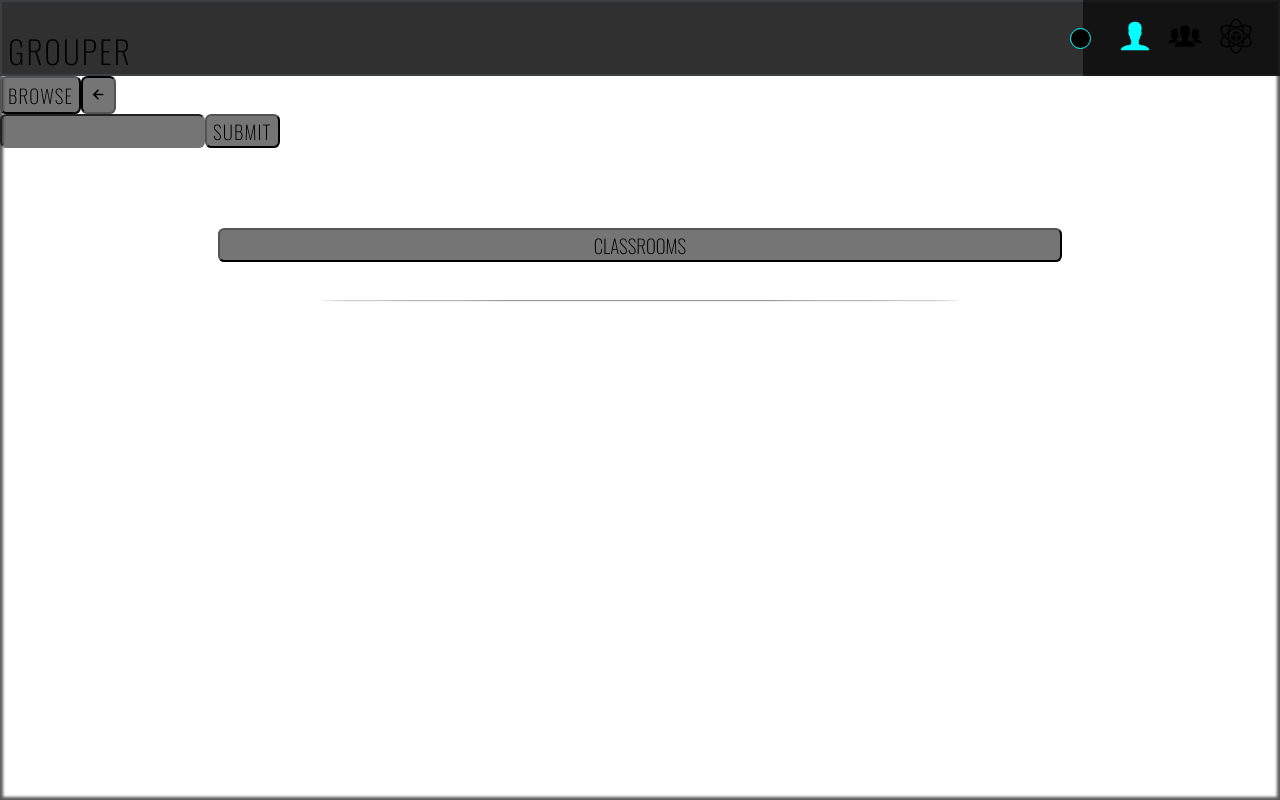
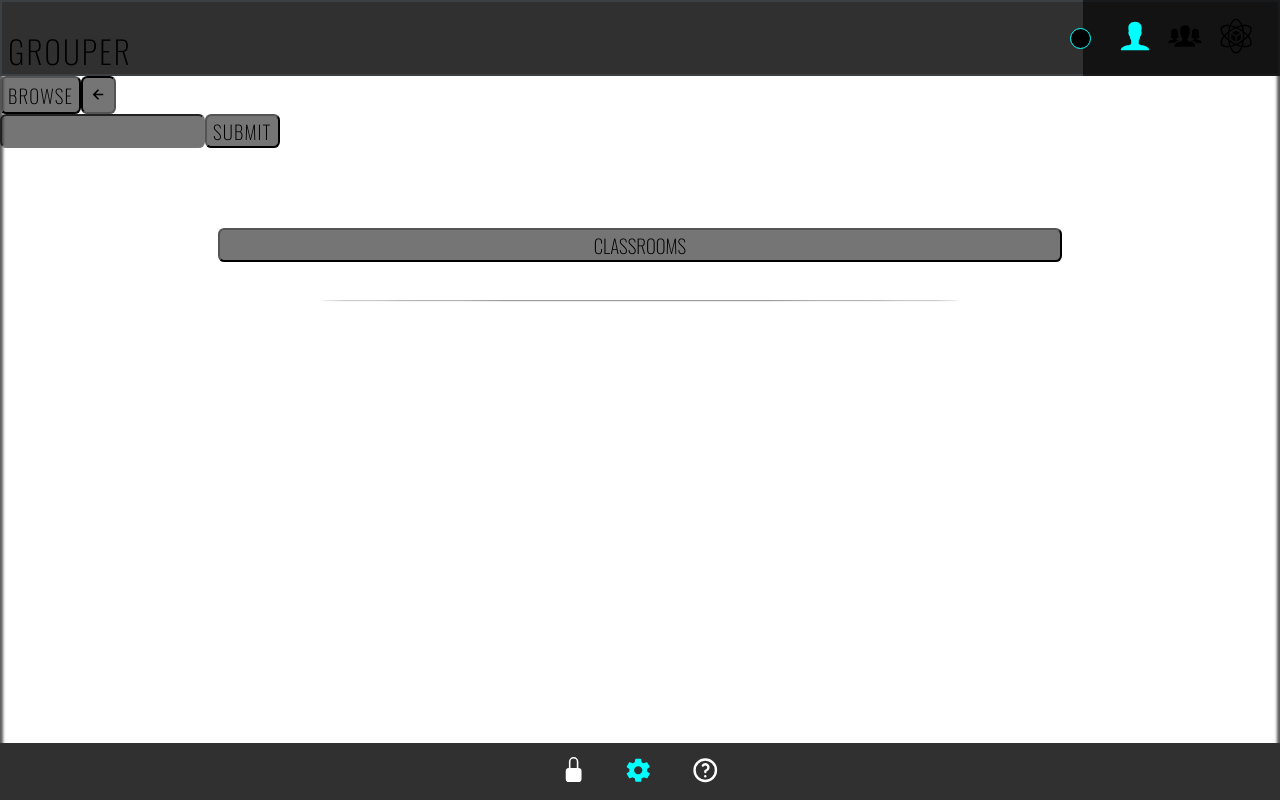
Before and after one commit to JaynewDee/grouper-desktop, a React (Vite) app in the folder src/: page / in a window 1280 px wide. Built offline with nearby package versions, Linux system fonts and the light colour scheme.

Commit message:
toolbar positioning and display switch

```diff
--- a/src/app/App.css
+++ b/src/app/App.css
@@ -17,8 +17,8 @@ button:hover {
 
 body {
   margin: 0;
-  max-width: 100vw;
   min-height: 100vh;
+
   background-color: var(--bg);
   box-shadow: inset 0 0 3px 3px rgba(20, 20, 20, 0.7);
 }
@@ -28,6 +28,7 @@ body {
   flex-flow: column nowrap;
   overflow-x: hidden;
   z-index: 1;
+  padding-bottom: 4rem;
 }
 
 @keyframes slide-in {
--- a/src/app/App.tsx
+++ b/src/app/App.tsx
@@ -7,6 +7,7 @@ import { Classes } from "./components/ClassList/ClassList";
 import { useFileContextState } from "./context/FileContext";
 import { StudentView } from "./components/StudentView";
 import Navigation from "./components/Navigation/Navigation";
+import Toolbar from "./components/Toolbar/Toolbar";
 
 const App: FC = () => {
   const { students, groups, view, adjustView } = useFileContextState();
@@ -33,6 +34,7 @@ const App: FC = () => {
       <Navigation view={view} />
       <Classes isData={students && students.length} />
       {view ? ViewSwitch(view) : <></>}
+      <Toolbar />
     </>
   );
 };
--- a/src/app/components/ClassList/ClassList.tsx
+++ b/src/app/components/ClassList/ClassList.tsx
@@ -12,7 +12,7 @@ const Class: FC<ClassProps> = ({ opt, id, groupSize }) => {
   const handleMouseEnter = (_: EvtUnused) => setHoverState(true);
   const handleMouseLeave = (_: EvtUnused) => setHoverState(false);
 
-  const { getData, deleteFile, adjustView, activeFile } = useFileContextState();
+  const { getData, deleteFile, sendForGroups } = useFileContextState();
 
   const handleFileSelection = (e: any) =>
     getData(e.target.textContent, Number(groupSize));
@@ -23,7 +23,11 @@ const Class: FC<ClassProps> = ({ opt, id, groupSize }) => {
     deleteFile(text || "");
   };
 
-  const handleBuildGroups = (_: EvtUnused) => adjustView("groups");
+  const handleBuildGroups = (_: EvtUnused) => {
+    const element = clickRef.current as HTMLInputElement;
+    const text = element.textContent;
+    sendForGroups(text, Number(groupSize));
+  };
 
   return (
     <div
@@ -50,7 +54,7 @@ export const Classes: FC<any> = memo(({ isData }) => {
   const [listState, setListState] = useState(false);
 
   const { activeFile, files, sendForGroups } = useFileContextState();
-  console.log(activeFile);
+
   const handleSizeChange = (e: any) => {
     setGroupSize(e.target.value);
     sendForGroups(activeFile, Number(e.target.value));
--- a/src/app/components/Groups/Groups.css
+++ b/src/app/components/Groups/Groups.css
@@ -4,6 +4,7 @@
   grid-template-rows: auto;
   gap: 1rem;
   padding: 1rem;
+  padding-bottom: 3rem;
 }
 
 .group-box {
--- /dev/null
+++ b/src/app/components/Toolbar/Toolbar.css
@@ -0,0 +1,44 @@
+.toolbar {
+  display: flex;
+  justify-content: flex-start;
+  align-items: center;
+  margin-top: auto;
+  height: 13rem;
+  position: fixed;
+  bottom: 0;
+  width: 100%;
+  border-color: 1px solid white;
+  background-color: var(--accent);
+  flex-flow: column nowrap;
+  transform: translateY(10rem);
+  transition: all 0.66s;
+}
+
+.help-btn,
+.settings-btn,
+.locked,
+.unlocked {
+  margin: 0.66rem 1rem;
+}
+
+.tool-btn:hover {
+  transform: scale(1.06);
+  cursor: pointer;
+}
+
+.tool-btns-container {
+  display: flex;
+  align-items: center;
+  margin-bottom: 1rem;
+}
+
+.toolbar-content {
+  display: flex;
+  flex-flow: column nowrap;
+  justify-content: center;
+  align-items: center;
+  border: 1px solid white;
+  width: 100%;
+  height: 100%;
+  border-radius: 0 0 10px 10px;
+}
--- a/src/app/components/Toolbar/Toolbar.tsx
+++ b/src/app/components/Toolbar/Toolbar.tsx
@@ -1,34 +1,78 @@
+import { useState } from "react";
+import { createPortal } from "react-dom";
 import { Settings, Help, Unlocked, Locked } from "../Icons";
+import "./Toolbar.css";
+const toolbarRoot = document.getElementById("toolbar-root") as HTMLElement;
 
 const Toolbar = ({ setLoggedIn, isLoggedIn }: any) => {
-  const toggleLock = () => {
-    setLoggedIn((prev: boolean) => !prev);
+  const [toolbarState, setToolbarState] = useState(false);
+
+  const [contentState, setContentState] = useState("settings");
+
+  const viewLock = () => setContentState("lock");
+  const viewSettings = () => setContentState("settings");
+  const viewHelp = () => setContentState("help");
+
+  const handleExpand = () => setToolbarState(true);
+  const handleCollapse = () => setToolbarState(false);
+
+  const ToolSwitch = (tool: string) => {
+    type Tools = { [key: string]: any };
+    const tools: Tools = {
+      lock: "LOCK CONTENT",
+      settings: "SETTINGS CONTENT",
+      help: "HELP CONTENT"
+    };
+    return tools[tool] || <></>;
   };
   const Lock = isLoggedIn
     ? Unlocked({
         color: "white",
-        className: "unlocked",
-        size: "1rem",
-        onClick: toggleLock
+        className: "unlocked tool-btn",
+        style: contentState === "lock" ? { color: "cyan" } : {},
+        size: "1.33rem",
+        onClick: viewLock
       })
     : Locked({
         color: "white",
-        className: "locked",
-        size: "1rem",
-        onClick: toggleLock
+        className: "locked tool-btn",
+        style: contentState === "lock" ? { color: "cyan" } : {},
+        size: "1.33rem",
+        onClick: viewLock
       });
-  return (
-    <div>
-      <div className="toolbar">
+
+  return createPortal(
+    <div
+      onMouseEnter={handleExpand}
+      onMouseLeave={handleCollapse}
+      className="toolbar"
+      style={
+        toolbarState
+          ? { transform: "translateY(0rem)" }
+          : { transform: "translateY(10rem)" }
+      }
+    >
+      <div className="tool-btns-container">
         {Lock}
         {Settings({
           color: "white",
-          className: "settings-btn",
-          size: "1.11rem"
+          className: "settings-btn tool-btn",
+          style: contentState === "settings" ? { color: "cyan" } : {},
+          size: "1.5rem",
+          onClick: viewSettings
         })}
-        {Help({ color: "white", className: "help-btn", size: "1.11rem" })}
+        {Help({
+          color: "white",
+          className: "help-btn tool-btn",
+          style: contentState === "help" ? { color: "cyan" } : {},
+          size: "1.5rem",
+          onClick: viewHelp
+        })}
       </div>
-    </div>
+      <div className="toolbar-content">{ToolSwitch(contentState)}</div>
+    </div>,
+
+    toolbarRoot
   );
 };
 
--- a/src/app/context/FileContext.tsx
+++ b/src/app/context/FileContext.tsx
@@ -25,16 +25,6 @@ interface ContextState {
 }
 
 const FileContextState = createContext<ContextState | any>({});
-
-const useFileContextState = () => {
-  const context = useContext(FileContextState);
-
-  if (context === undefined) {
-    throw new Error("useUserContextState was used outside of its Provider");
-  }
-
-  return context;
-};
 
 const FileContextProvider = ({ children }: any) => {
   const [files, setAvailableFiles] = useState<Files>([]);
@@ -177,4 +167,14 @@ const FileContextProvider = ({ children }: any) => {
   );
 };
 
+const useFileContextState = () => {
+  const context = useContext(FileContextState);
+
+  if (context === undefined) {
+    throw new Error("useUserContextState was used outside of its Provider");
+  }
+
+  return context;
+};
+
 export { FileContextProvider, useFileContextState };
--- a/src/app/main.tsx
+++ b/src/app/main.tsx
@@ -6,9 +6,8 @@ import "./index.css";
 
 ReactDOM.createRoot(document.getElementById("root") as HTMLElement).render(
   <React.StrictMode>
-          <FileContextProvider>
-
-    <App />
+    <FileContextProvider>
+      <App />
     </FileContextProvider>
   </React.StrictMode>
 );
--- a/src/app/utils/parse.ts
+++ b/src/app/utils/parse.ts
@@ -17,7 +17,7 @@ export const useGroupAvgs = (input: GroupsObject) => {
   const [avgs, setAvgs] = useState<AvgsObject>({});
   useEffect(() => {
     const avgsStruct = Object.values(input).reduce(
-      (acc: AvgsObject, v: any, idx: number) => ({
+      (acc: AvgsObject, v: StudentType[], idx: number) => ({
         ...acc,
         [idx + 1]: (
           v.reduce(
--- a/src/index.html
+++ b/src/index.html
@@ -8,6 +8,7 @@
   </head>
   <body>
     <div id="root"></div>
+    <div id="toolbar-root"></div>
     <script type="module" src="/app/main.tsx"></script>
   </body>
 </html>
```
Also changed, not shown: src/app/Types.ts (+1 -7 lines).
